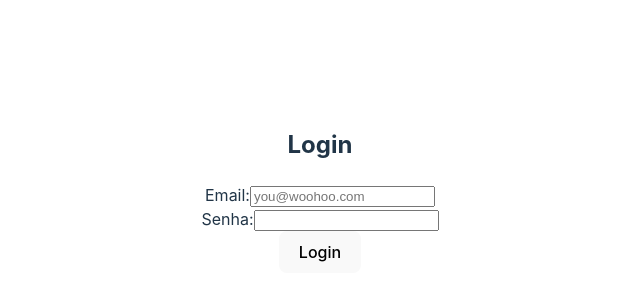
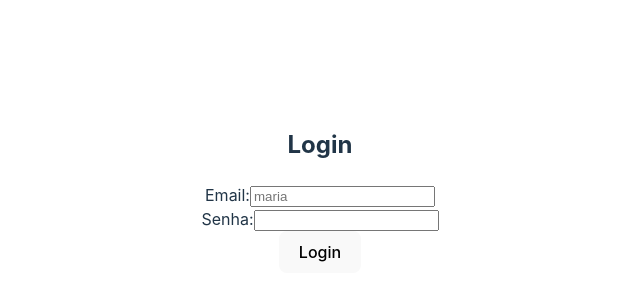
Before and after one commit to EliasEnns/Front-End---Projeto-Final, a React (Vite) app in the folder react/: page /login in a window 1280 px wide. Shown: the part 210-510 px from the top of the page, without its empty margins (320-960 px from the left). Built offline with nearby package versions, Linux system fonts and the light colour scheme.

Commit message:
Navega pro home depois do login

```diff
--- a/react/src/App.jsx
+++ b/react/src/App.jsx
@@ -1,20 +1,20 @@
 import { useState } from 'react'
 import { Outlet } from 'react-router-dom'
 import React from 'react'
-import 'reactjs-popup/dist/index.css';
-
+import { useAuth } from "./hooks/AuthProvider";
 import './App.css'
 import NavBar from './components/NavBar'
 
-import AuthProvider from "./hooks/AuthProvider";
+function App() {
+  const auth = useAuth();
+  return (
 
-function App() {
-
-  return (
     <>
     <div className="App">
 
         <>
+        <h1>Home</h1>
+        <h1>Bem Vindo! {auth.user?.username}</h1>
         <Outlet />
         </>
     </div>
--- a/react/src/hooks/AuthProvider.jsx
+++ b/react/src/hooks/AuthProvider.jsx
@@ -36,7 +36,7 @@ const AuthProvider = ({ children }) => {
       setUser({ username: user.username, name: user.name });
       setToken(token);
       localStorage.setItem("site", token);
-      navigate("/dashboard");
+      navigate("/");
     } catch (err) {
       console.error(err.message);
     }
--- a/react/src/main.jsx
+++ b/react/src/main.jsx
@@ -16,14 +16,26 @@ const Main = () => {
     <BrowserRouter>
       <AuthProvider>
         <Routes>
-          <Route path="/login" element={<Login />} />
-          <Route path="/" element={<PrivateRoute />}>
-            <Route element={<Layout />}>
-              <Route index element={<App />} />
-              <Route path="products" element={<Products />} />
-              <Route path="dashboard" element={<Dashboard />} />
-            </Route>
-          </Route>
+          <Route
+            path="/login"
+            element={<Login />} />
+              <Route
+                path="/"
+                element={<PrivateRoute />}
+                errorElement={<ErrorPage />}
+                >
+                  <Route element={<Layout />}>
+                    <Route
+                      index
+                      element={<App />}/>
+                    <Route
+                      path="products"
+                      element={<Products />} />
+                    <Route
+                      path="dashboard"
+                      element={<Dashboard />} />
+                  </Route>
+              </Route>
           <Route path="*" element={<ErrorPage />} />
         </Routes>
       </AuthProvider>
--- a/react/src/routes/Login.jsx
+++ b/react/src/routes/Login.jsx
@@ -37,10 +37,10 @@ const Login = () => {
               Email:
               <input
                 type="input"
-                id="user-email"
+                id="user-name"
                 name="username"
-                placeholder="you@woohoo.com"
-                aria-describedby="user-email"
+                placeholder="maria"
+                aria-describedby="user-name"
                 aria-invalid="false"
                 onChange={handleInput}
               />
```
